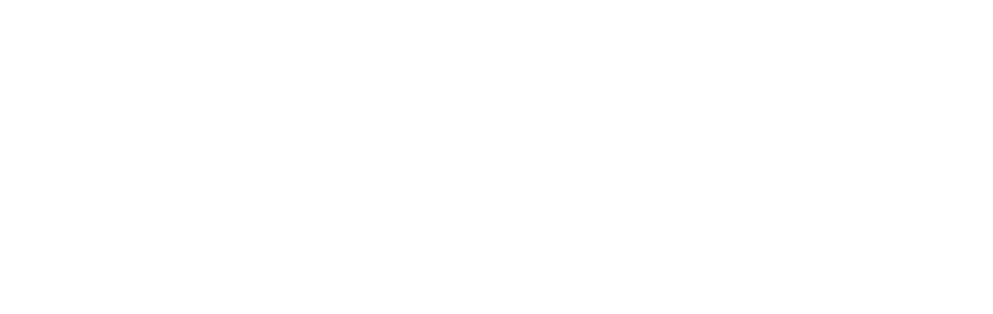
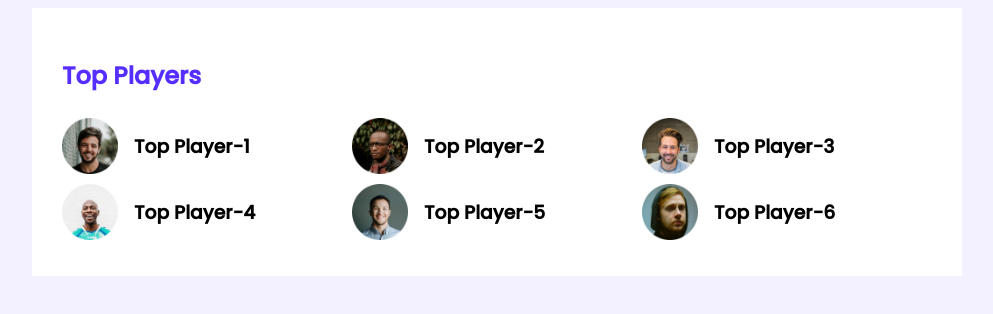
Before and after one commit to rjibon49/leader-board, a plain HTML site: page index.html in a window 1280 px wide. Shown: the whole page, without its empty margins (143-1136 px from the left). Drawn offline with Linux system fonts and the light colour scheme.

Commit message:
update top

```diff
--- a/index.html
+++ b/index.html
@@ -4,12 +4,52 @@
     <meta charset="UTF-8">
     <meta http-equiv="X-UA-Compatible" content="IE=edge">
     <meta name="viewport" content="width=device-width, initial-scale=1.0">
+    <!-- StyleSheet -->
     <link rel="stylesheet" href="style.css">
 
     <title>Leader-Board</title>
 
 </head>
 <body>
+     <!-- Header Part -->
+    <header>
 
+    </header>
+
+    <!-- Top-Setion-Part -->
+    <main>
+        <!-- .player*6>img[src="image/players/player-$.png"]+h3{Top Player-$} -->
+        <section class="container">
+            <div class="top-player">
+                <h2 class="section-title"> Top Players</h2>
+                <div class="players">
+                    <div class="player">
+                        <img src="images/players/player-1.png" alt="">
+                        <h3 class="player-name">Top Player-1</h3>
+                    </div>
+                    <div class="player">
+                        <img src="images/players/player-2.png" alt="">
+                        <h3 class="player-name">Top Player-2</h3>
+                    </div>
+                    <div class="player">
+                        <img src="images/players/player-3.png" alt="">
+                        <h3 class="player-name">Top Player-3</h3>
+                    </div>
+                    <div class="player">
+                        <img src="images/players/player-4.png" alt="">
+                        <h3 class="player-name">Top Player-4</h3>
+                    </div>
+                    <div class="player">
+                        <img src="images/players/player-5.png" alt="">
+                        <h3 class="player-name">Top Player-5</h3>
+                    </div>
+                    <div class="player">
+                        <img src="images/players/player-6.png" alt="">
+                        <h3 class="player-name">Top Player-6</h3>
+                    </div>
+                </div>
+            </div>
+        </section>
+    </main>
 </body>
 </html>
--- a/style.css
+++ b/style.css
@@ -0,0 +1,42 @@
+/* Fonts  */
+@import url('https://fonts.googleapis.com/css2?family=Poppins:wght@500&display=swap');
+
+/* Global Style  */
+body{
+    font-family: 'Poppins', sans-serif;
+    background-color: #f3f1ff;
+}
+main{
+    display: flex;
+    justify-content: center;
+}
+.container{
+    background-color: #FFFFFF;
+    width: 870px;
+    padding: 30px;
+}
+/* Top Player Style */
+.section-title{
+    color: #562EFF;
+    font-size: 24px;
+}
+
+.players{
+    display: grid;
+    grid-template-columns: repeat(3, 1fr);
+    /* grid-template-columns: 1fr 1fr 1fr; */
+}
+
+.player{
+    display: flex;
+    align-items: center;
+}
+
+.player img{
+    width: 56px;
+    height: 56px;
+}
+
+.player-name{
+    margin-left: 16px;
+}
```
